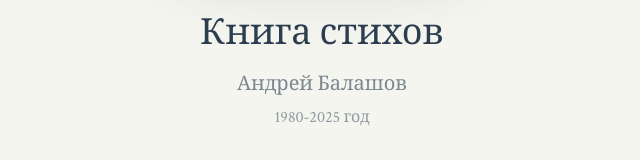
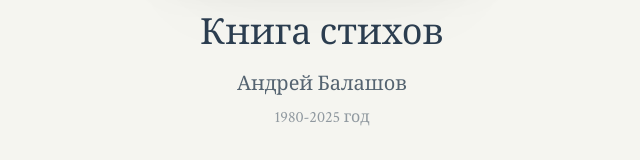
Before and after one commit to ila42/poetry-book, a React (Vite) app: page / in a window 1280 px wide. Shown: the part 605-765 px from the top of the page, without its empty margins (318-958 px from the left). Built offline with nearby package versions, Linux system fonts and the light colour scheme; a web font is replaced by a local one.

Commit message:
изменил цвет

```diff
--- a/src/pages/LandingPage.tsx
+++ b/src/pages/LandingPage.tsx
@@ -74,7 +74,7 @@ export function LandingPage() {
               <h1 className="font-serif text-2xl sm:text-3xl lg:text-4xl text-[#2C3E50] mb-4 leading-tight">
                 Книга стихов
               </h1>
-              <p className="font-serif text-lg sm:text-xl text-[#2C3E50]/60 mb-2">
+              <p className="font-serif text-lg sm:text-xl text-[#2C3E50]/80 mb-2">
                 {author.fullName}
               </p>
               <p className="text-[#2C3E50]/50 mb-8">
```
